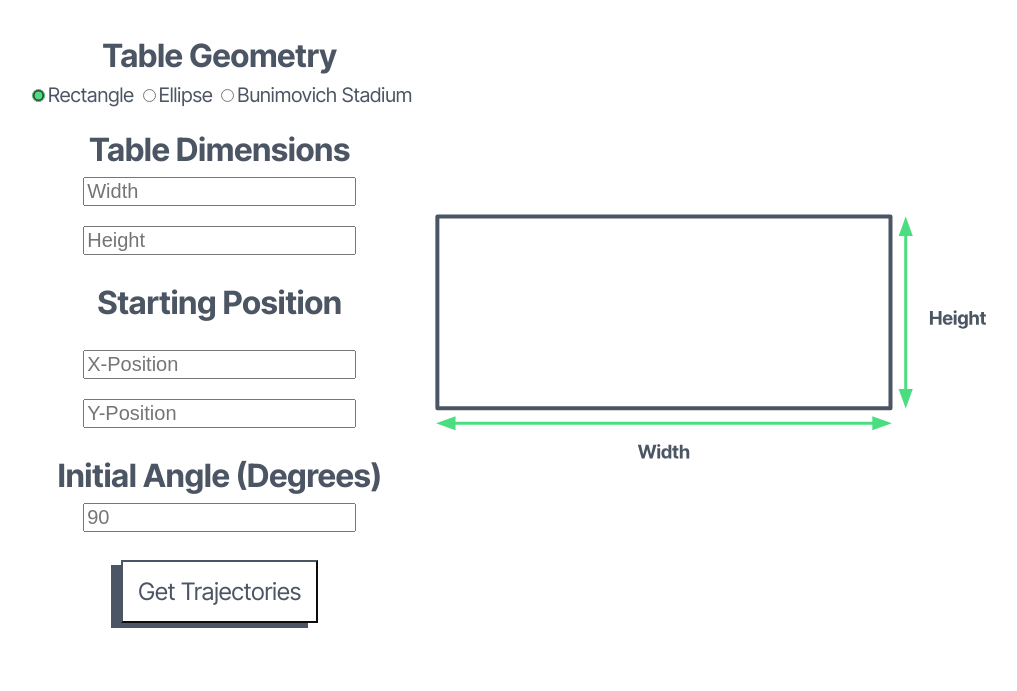
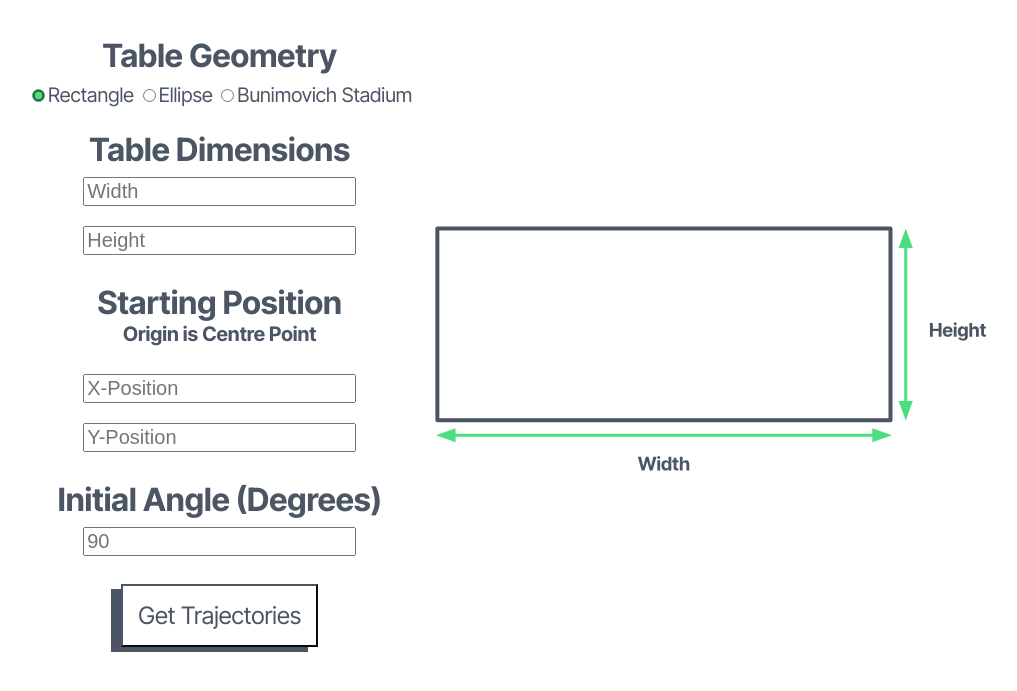
Before and after one commit to L-Amos/mathematical_billiards, a Flask app: page / in a window 1280 px wide. Shown: the top 691 px of the page, without its empty margins (131-1148 px from the left). Run offline with Flask 3, Linux system fonts and the light colour scheme.

Commit message:
Adding subheading to explain that the origin is the centre point of the table.

```diff
--- a/webapp/templates/main.html
+++ b/webapp/templates/main.html
@@ -26,8 +26,7 @@
             <input type="number" step="any" name="width" placeholder="Width" required>
             <input type="number" step="any" name="height" placeholder="Height" required>
             <br />
-            <label>Starting Position</label><br />
-
+            <label>Starting Position<br /><p>Origin is Centre Point</p></label><br />
             <input type="number" step="any" name="start_x" placeholder="X-Position" required>
             <input type="number" step="any" name="start_y" placeholder="Y-Position" required>
             <br />
```
